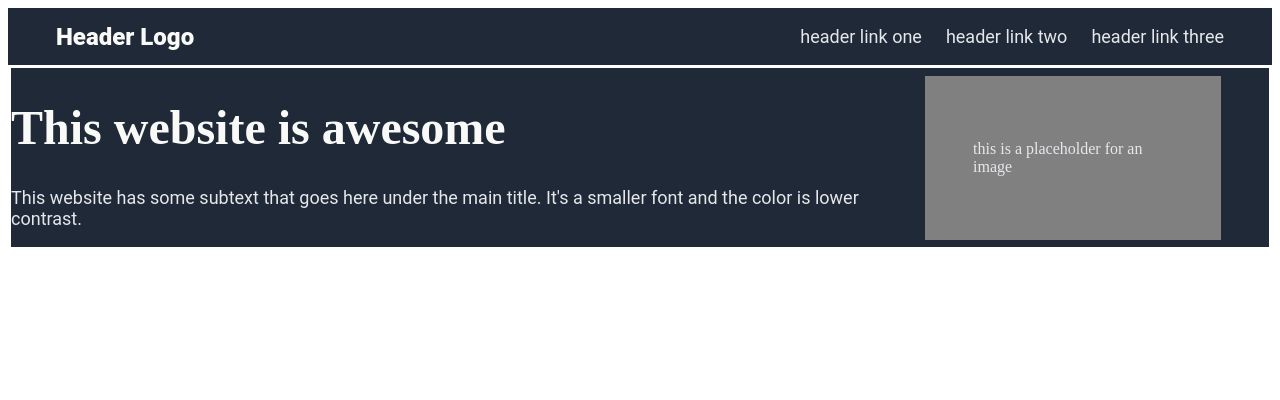
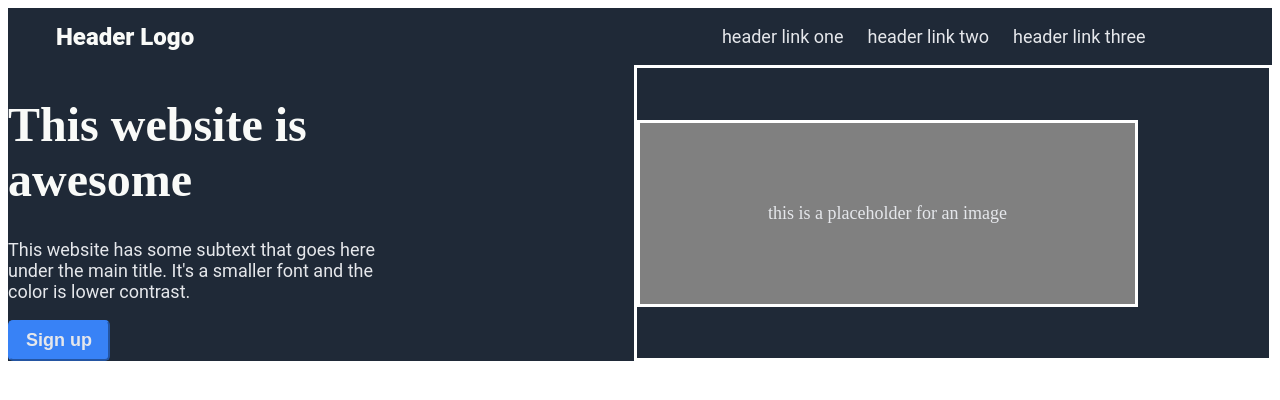
Before and after one commit to kenhollingsworth422/landing-page, a plain HTML site: page index.html in a window 1280 px wide. Drawn offline with Linux system fonts and the light colour scheme.

Commit message:
update the style of the html to fit the example

```diff
--- a/index.html
+++ b/index.html
@@ -23,6 +23,7 @@
             <p>This website has some subtext that goes here under the main title.
                 It's a smaller font and the color is lower contrast.
             </p>
+            <button class="sign-up">Sign up</button>
 
         </div>
         <div class="hero-image">
--- a/styles.css
+++ b/styles.css
@@ -7,16 +7,29 @@
 
 }
 
-.links,
-.hero-text p {
+.links {
     font-family: "Roboto",sans-serif;
     font-size: 18px;
     color:#E5E7EB;
     list-style: none;
     display:flex;
-    margin-right:48px;
+    margin-right:10%;
     gap:24px;
     padding-left: 0px;
+}
+
+.hero-text {
+    align-self: center;
+    padding-right:0;
+}
+
+.hero-text p {
+    font-family: "Roboto",sans-serif;
+    font-size: 18px;
+    color:#E5E7EB;
+    display:flex;
+    margin-right: 48px;
+    width:60%;
 }
 
 a {
@@ -30,10 +43,6 @@ a {
     align-items: center;
 }
 
-.hero {
-    border: solid white;
-}
-
 .hero,
 .header {
     background-color: #1F2937;
@@ -43,18 +52,44 @@ a {
     font-size: 48px;
     color:#F9FAF8;
     font-weight: 900;
+    width:50%;
+
 }
 
 .hero {
     display:flex;
+    justify-content: space-between;
+
+
+}
+.hero-image {
+    display:flex;
+    width:50%;
 
 }
 
-.hero-image {
+.hero-image p {
     background-color: gray;
     color:#E5E7EB;
     display:flex;
-    align-self:center;
-    padding:48px;
-    margin-right:48px;
+    align-self: center;
+    padding:80px 128px 80px 128px;
+    text-wrap:nowrap;
+    font-size: 18px;
+    margin-right:256px;
 }
+
+.sign-up {
+    background-color: #3882F6;
+    border-radius: 5px;
+    color: #E5E7EB;
+    padding: 8px 16px 8px 16px;
+    font-size: 18px;
+    border-color: #3882F6;
+    font-weight: 700;
+}
+
+.hero-image,
+.hero-image p {
+    border: solid white;
+}
```
